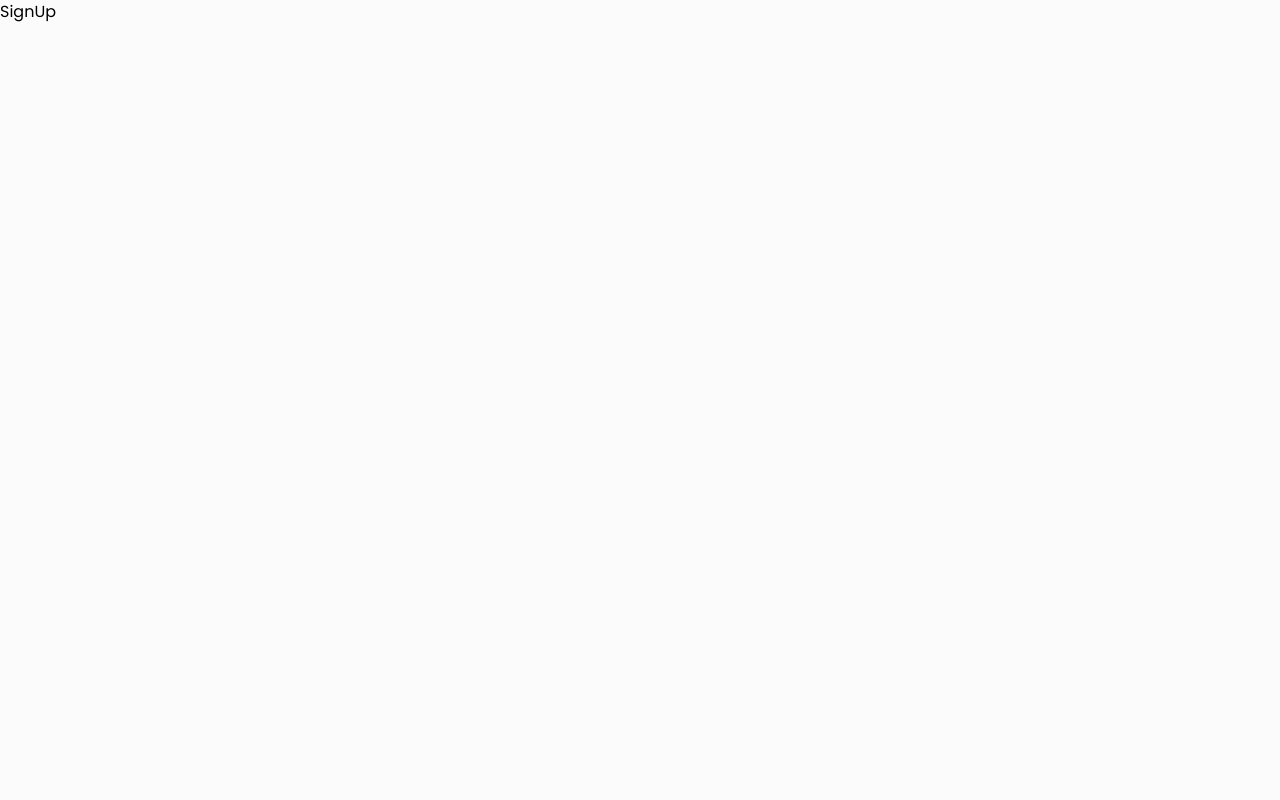
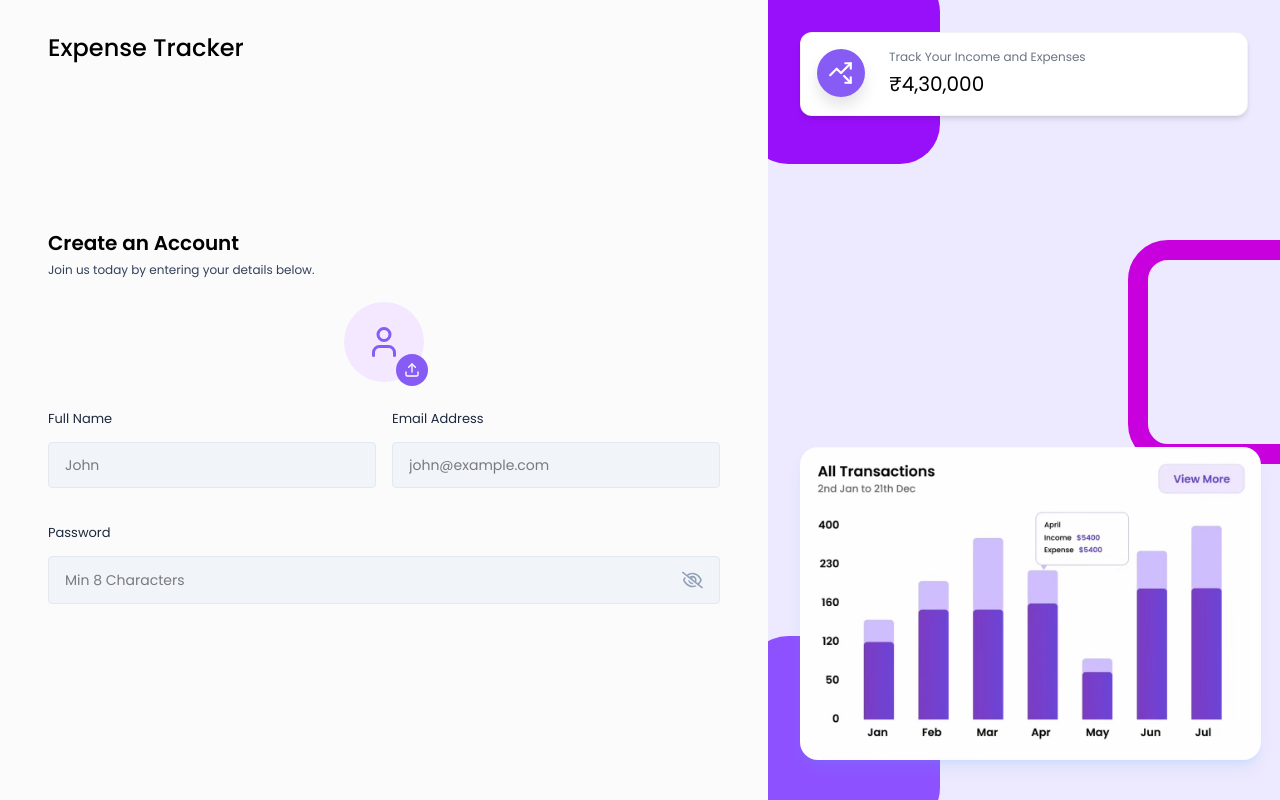
Before and after one commit to tanushachoudhary/MoneyMap, a React (Vite) app in the folder frontend/expense-tracker/: page /signup in a window 1280 px wide. Built offline with nearby package versions, Linux system fonts and the light colour scheme.

Commit message:
feat: implement SignUp page with profile photo selector and email validation

```diff
--- /dev/null
+++ b/frontend/expense-tracker/src/components/Inputs/ProfilePhotoSelector.jsx
@@ -0,0 +1,63 @@
+import React, { useRef, useState } from "react";
+import { LuUser, LuUpload, LuTrash } from "react-icons/lu";
+
+const ProfilePhotoSelector = ({ image, setImage }) => {
+  const inputRef = useRef(null);
+  const [previewUrl, setPreviewUrl] = useState(null);
+  const handleImageChange = (event) => {
+    const file = event.target.files[0];
+    if (file) {
+      //update image state
+      setImage(file);
+
+      //generate preview URL from the file
+      const preview = URL.createObjectURL(file);
+      setPreviewUrl(preview);
+    }
+  };
+
+  const handleRemoveImage = () => {
+    setImage(null);
+    setPreviewUrl(null);
+  };
+
+  const onChooseFile = () => {
+    inputRef.current.click;
+  };
+  return (
+    <div className="flex justify-center mb-6">
+      <input
+        type="file"
+        accept="image/*"
+        ref={inputRef}
+        onChange={handleImageChange}
+        className="hidden"
+      />
+      {!image ? (
+        <div className="w-20 h-20 flex items-center justify-center bg-purple-100 rounded-full relative">
+          <LuUser className="text-4xl text-primary" />
+          <button
+            type="button"
+            className="w-8 h-8 flex items-center justify-center bg-primary text-white rounded-full absolute -bottom-1 -right-1"
+            onClick={onChooseFile}
+          >
+            <LuUpload />
+          </button>
+        </div>
+      ) : (
+        <div className="relative">
+          <img
+            src={previewUrl}
+            alt="profile photo"
+            className="w-20 h-20 rounded-ful object-cover"
+          />
+          <button type="button" className="w-8 h-8 flex items-center justify-center bg-red-500 text-white rounded-full -bottom-1 -right-1" onClick={handleRemoveImage}>
+            <LuTrash />
+          </button>
+        </div>
+      )}
+    </div>
+  );
+};
+
+export default ProfilePhotoSelector;
--- a/frontend/expense-tracker/src/components/layouts/AuthLayout.jsx
+++ b/frontend/expense-tracker/src/components/layouts/AuthLayout.jsx
@@ -6,7 +6,7 @@
   return (
     <div className="flex">
       <div className="w-screen h-screen md:w-[60vw] px-12 pt-8 pb-12">
-        <h2 className="text-lg font-medium text-black">Expense Tracker</h2>
+        <h2 className="text-2xl font-medium text-black">Expense Tracker</h2>
         {children}
       </div>
 
--- a/frontend/expense-tracker/src/pages/Auth/SignUp.jsx
+++ b/frontend/expense-tracker/src/pages/Auth/SignUp.jsx
@@ -1,9 +1,62 @@
-import React from 'react'
+import React, { useState } from "react";
+import AuthLayout from "../../components/layouts/AuthLayout";
+import { Link, useNavigate } from "react-router-dom";
+import Input from "./../../components/Inputs/Input";
+import { validateEmail } from "./../../utils/helper";
+import ProfilePhotoSelector from "./../../components/Inputs/ProfilePhotoSelector";
 
 const SignUp = () => {
+  const [profilePic, setProfilePic] = useState(null);
+  const [fullName, setFullName] = useState("");
+  const [email, setEmail] = useState("");
+  const [password, setPassword] = useState("");
+
+  const [error, setError] = useState(null);
+
+  const navigate = useNavigate();
+
+  //handle sign up form submit
+  const handleSignUp = async (e) => {};
+
   return (
-    <div>SignUp</div>
-  )
-}
+    <AuthLayout>
+      <div className="lg:w-[100%] h-auto md:h-full mt-10 md:mt-0 flex flex-col justify-center">
+        <h3 className="text-xl font-semibold text-black">Create an Account</h3>
+        <p className="text-xs text-slate-700 mt-[5px] mb-6">
+          Join us today by entering your details below.
+        </p>
+        <form onSubmit={handleSignUp}>
+          <ProfilePhotoSelector image={profilePic} setImage={setProfilePic} />
 
-export default SignUp
+          <div className="grid grid-cols-1 md:grid-cols-2 gap-4">
+            <Input
+              value={fullName}
+              onChange={({ target }) => setFullName(target.value)}
+              label="Full Name"
+              placeholder="John"
+              type="text"
+            />
+            <Input
+              value={email}
+              onChange={({ target }) => setEmail(target.value)}
+              label="Email Address"
+              placeholder="john@example.com"
+              type="text"
+            />
+            <div className="col-span-2">
+              <Input
+                value={password}
+                onChange={({ target }) => setPassword(target.value)}
+                label="Password"
+                placeholder="Min 8 Characters"
+                type="password"
+              />
+            </div>
+          </div>
+        </form>
+      </div>
+    </AuthLayout>
+  );
+};
+
+export default SignUp;
```
Also changed, not shown: 1 other file (tests, documents, lock files or other folders).
